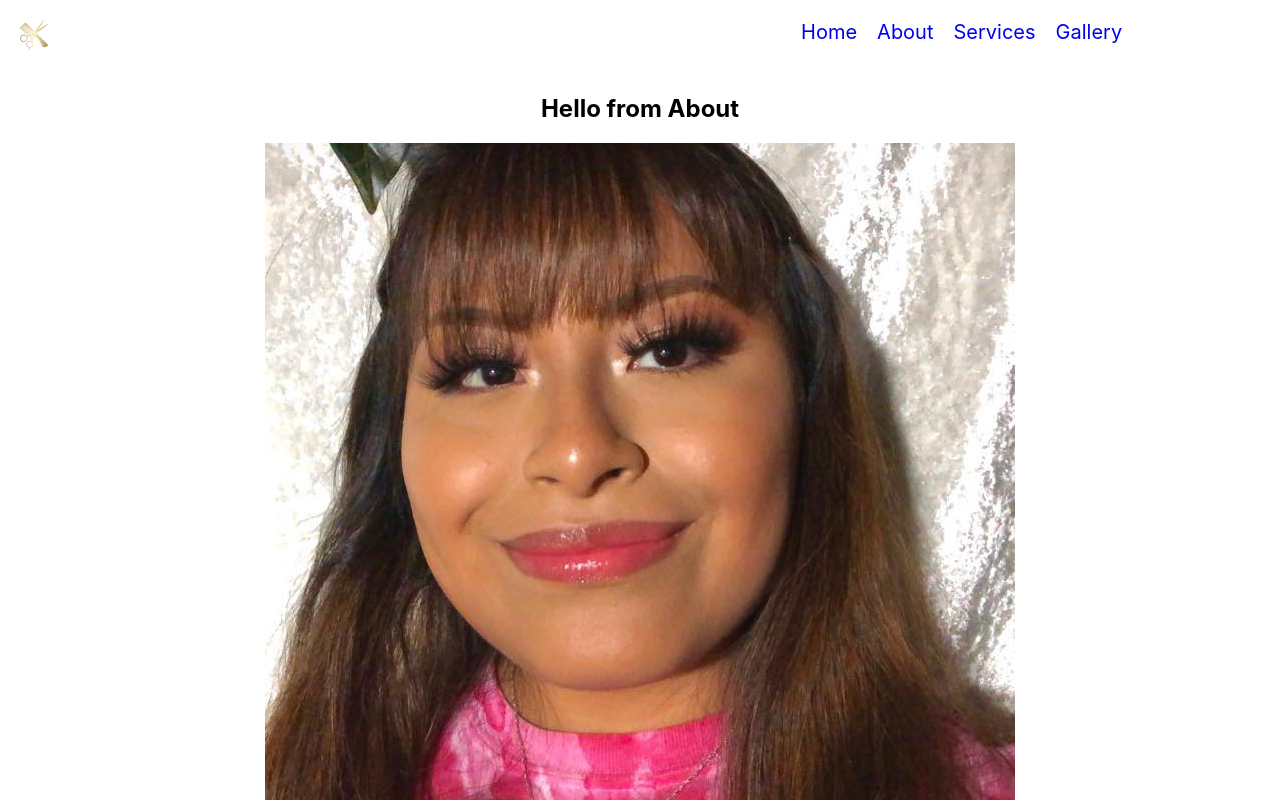
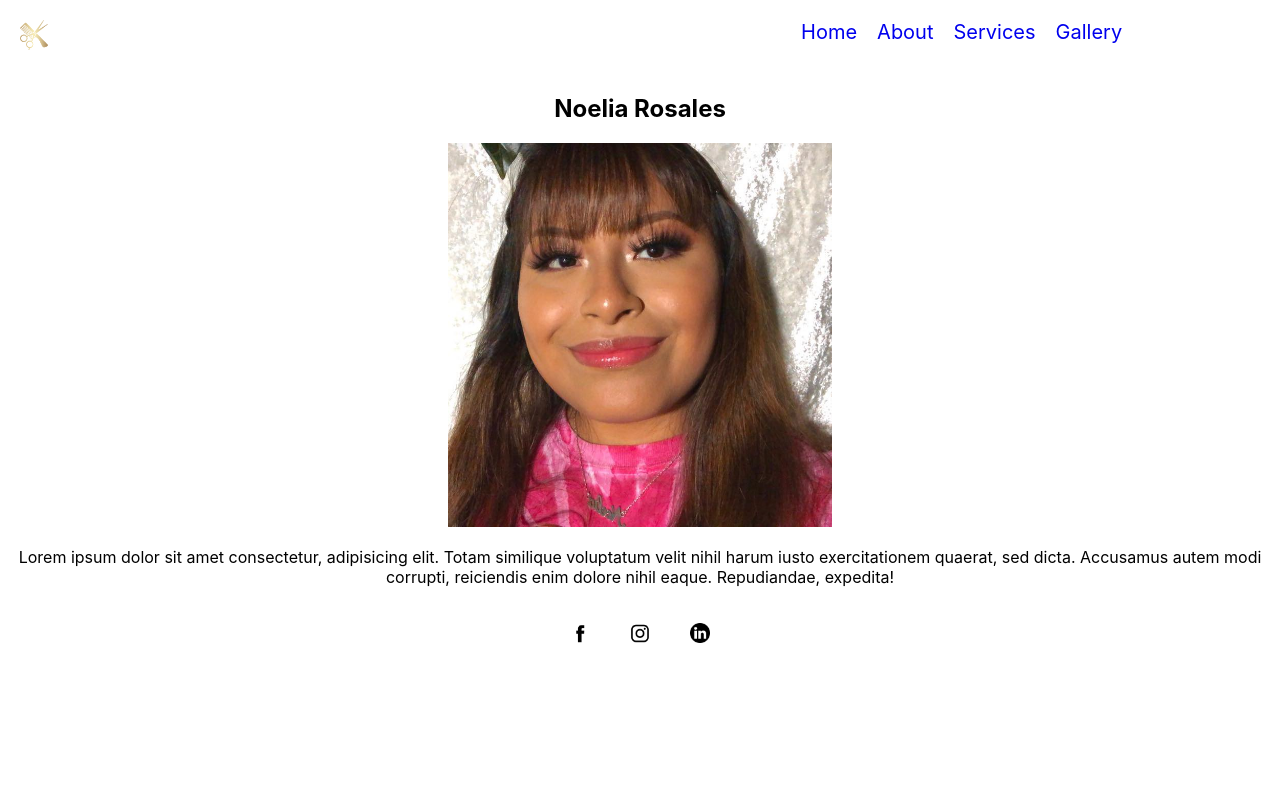
Before and after one commit to fcondori1/salon-nr, a React (Create React App) app: page /about in a window 1280 px wide. Shown: the top 800 px of the page. Built offline with nearby package versions, Linux system fonts and the light colour scheme.

Commit message:
update css of profile

```diff
--- a/src/component/About/About.css
+++ b/src/component/About/About.css
@@ -0,0 +1,3 @@
+.profile {
+    width: 30%;
+}
--- a/src/component/About/About.js
+++ b/src/component/About/About.js
@@ -1,10 +1,11 @@
 import React from 'react';
 import noelia from '../../assets/noelia.png';
+import './About.css';
 
 function About(props) {
     return (
 			<div>
-				<h2>Hello from About</h2>
+				<h2>Noelia Rosales</h2>
 				<img src={noelia} alt='noelia profile pic' className='profile'></img>
 				<p>
 					Lorem ipsum dolor sit amet consectetur, adipisicing elit. Totam
```
